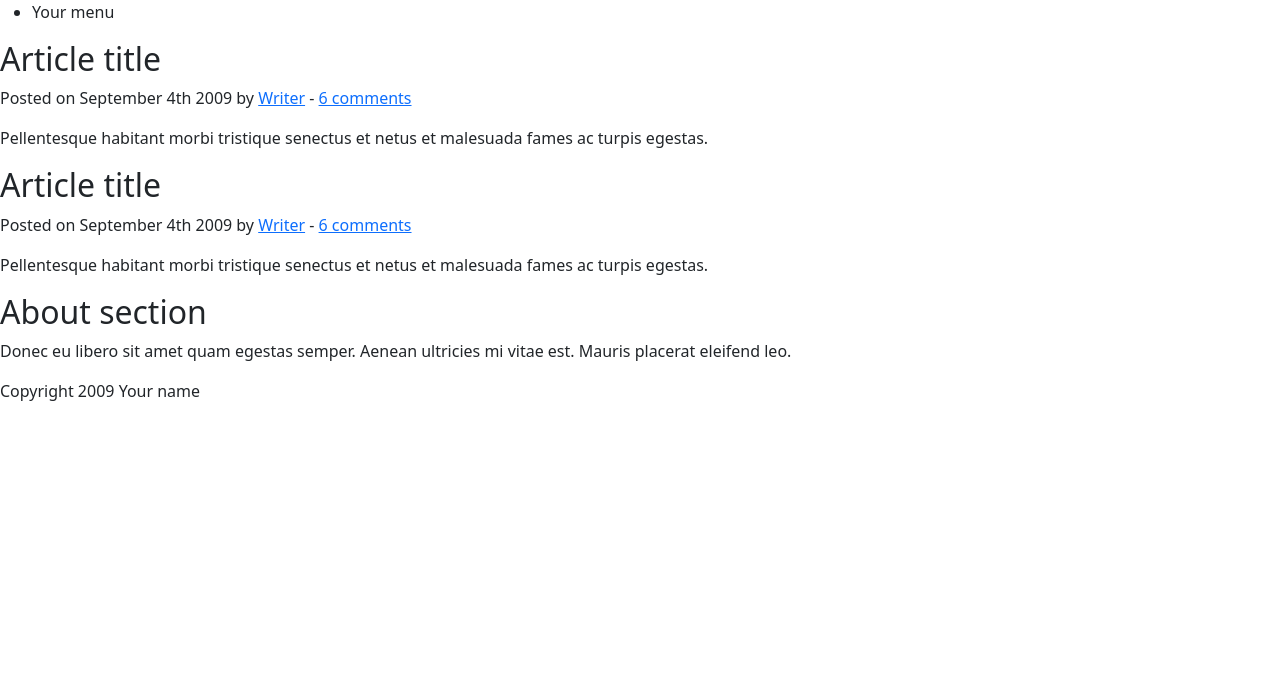
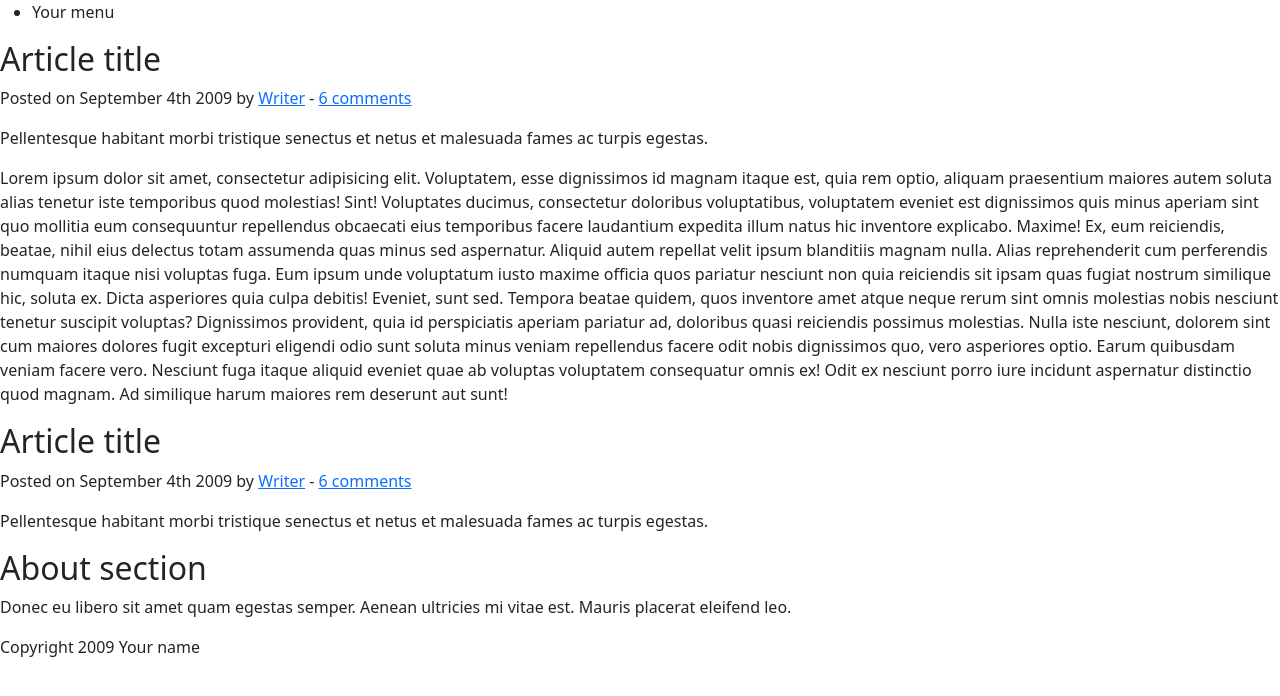
Before and after one commit to spartanis119/test, a plain HTML site: page index.html in a window 1280 px wide. Drawn offline with Linux system fonts and the light colour scheme.

Commit message:
Integracion section en index

```diff
--- a/index.html
+++ b/index.html
@@ -31,6 +31,18 @@
 			<p>Pellentesque habitant morbi tristique senectus et netus et malesuada fames ac turpis egestas.</p>
 		</article>
 
+		<section>
+			<p>
+				Lorem ipsum dolor sit amet, consectetur adipisicing elit. Voluptatem, esse dignissimos id magnam itaque est, quia rem optio, aliquam praesentium maiores autem soluta alias tenetur iste temporibus quod molestias! Sint!
+				Voluptates ducimus, consectetur doloribus voluptatibus, voluptatem eveniet est dignissimos quis minus aperiam sint quo mollitia eum consequuntur repellendus obcaecati eius temporibus facere laudantium expedita illum natus hic inventore explicabo. Maxime!
+				Ex, eum reiciendis, beatae, nihil eius delectus totam assumenda quas minus sed aspernatur. Aliquid autem repellat velit ipsum blanditiis magnam nulla. Alias reprehenderit cum perferendis numquam itaque nisi voluptas fuga.
+				Eum ipsum unde voluptatum iusto maxime officia quos pariatur nesciunt non quia reiciendis sit ipsam quas fugiat nostrum similique hic, soluta ex. Dicta asperiores quia culpa debitis! Eveniet, sunt sed.
+				Tempora beatae quidem, quos inventore amet atque neque rerum sint omnis molestias nobis nesciunt tenetur suscipit voluptas? Dignissimos provident, quia id perspiciatis aperiam pariatur ad, doloribus quasi reiciendis possimus molestias.
+				Nulla iste nesciunt, dolorem sint cum maiores dolores fugit excepturi eligendi odio sunt soluta minus veniam repellendus facere odit nobis dignissimos quo, vero asperiores optio. Earum quibusdam veniam facere vero.
+				Nesciunt fuga itaque aliquid eveniet quae ab voluptas voluptatem consequatur omnis ex! Odit ex nesciunt porro iure incidunt aspernatur distinctio quod magnam. Ad similique harum maiores rem deserunt aut sunt!
+			</p>
+		</section>
+
 		<article>
 			<header>
 				<h2>Article title</h2>
```
